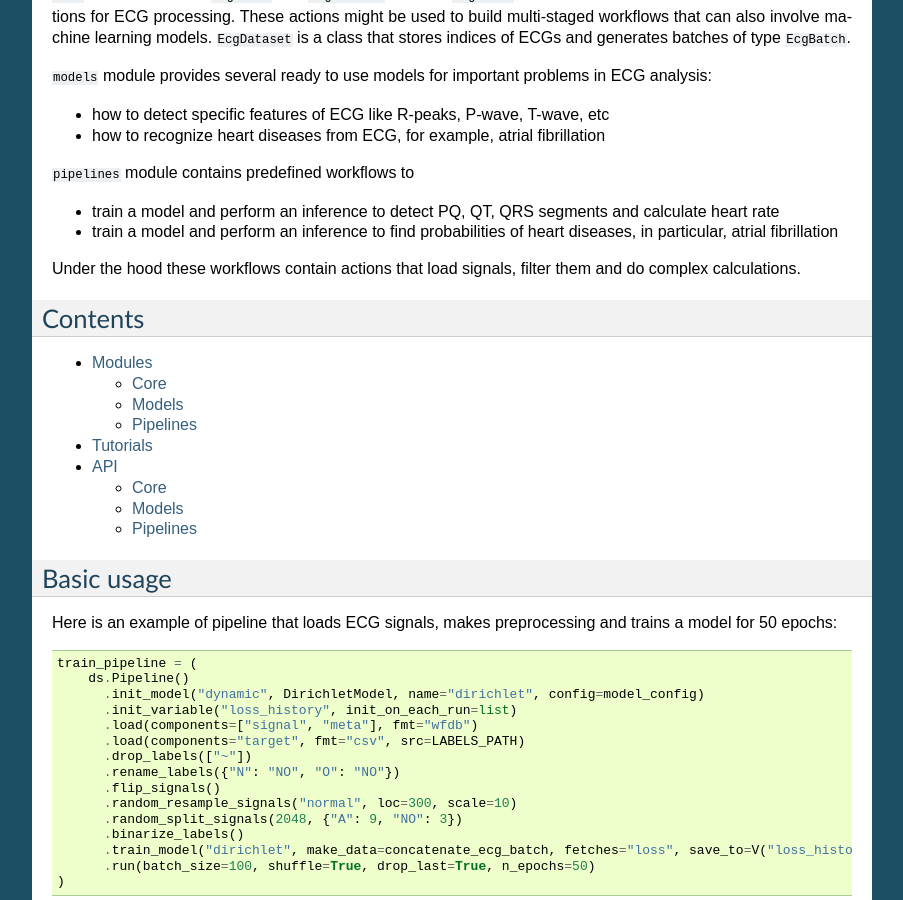
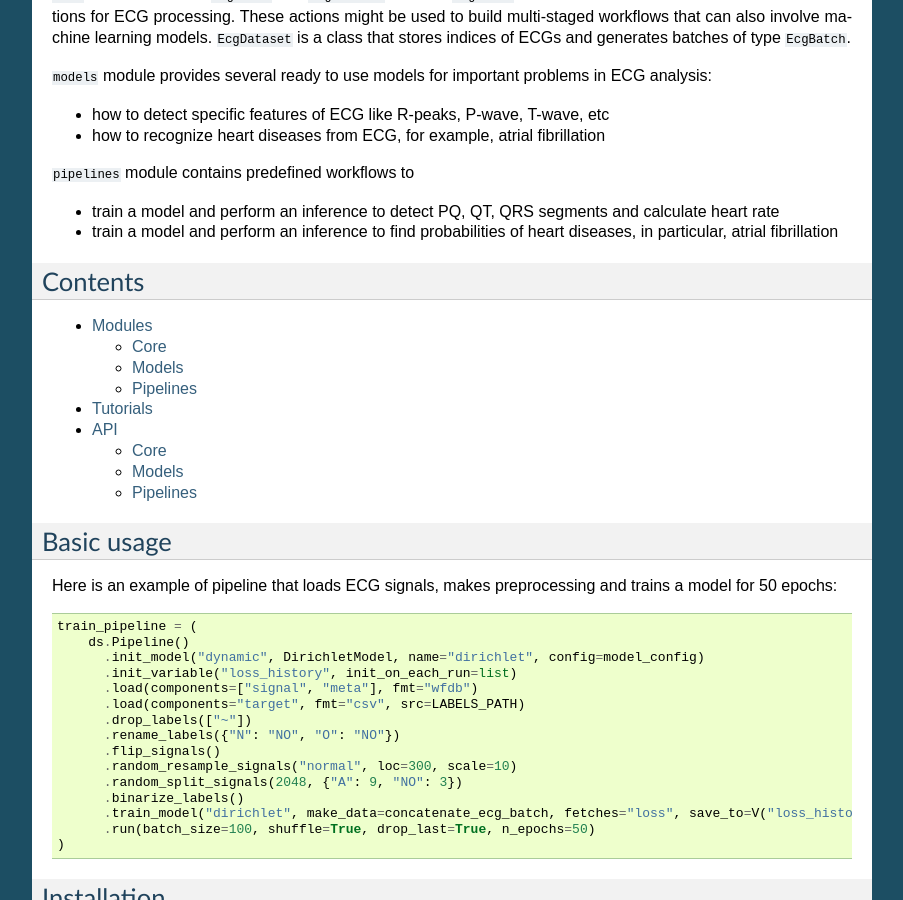
Before and after one commit to analysiscenter/cardio, a Sphinx documentation site: the page built from docs/index.rst, in a window 1280 px wide and 900 px high, scrolled down 567 px. Shown: the whole window, without its empty margins (258-1161 px from the left). Built offline with Sphinx 7.4.7, drawn with Linux system fonts in a browser that asks for light colours.

Commit message:
Removed one line from index and readme

```diff
--- a/docs/index.rst
+++ b/docs/index.rst
@@ -36,8 +36,6 @@ CardIO has three modules: :doc:`core <./modules/core>`, :doc:`models <./modules/
 
 * train a model and perform an inference to detect PQ, QT, QRS segments and calculate heart rate
 * train a model and perform an inference to find probabilities of heart diseases, in particular, atrial fibrillation
-
-Under the hood these workflows contain actions that load signals, filter them and do complex calculations.
 
 Contents
 ========
```
Also changed, not shown: README.md (+0 -2 lines).
